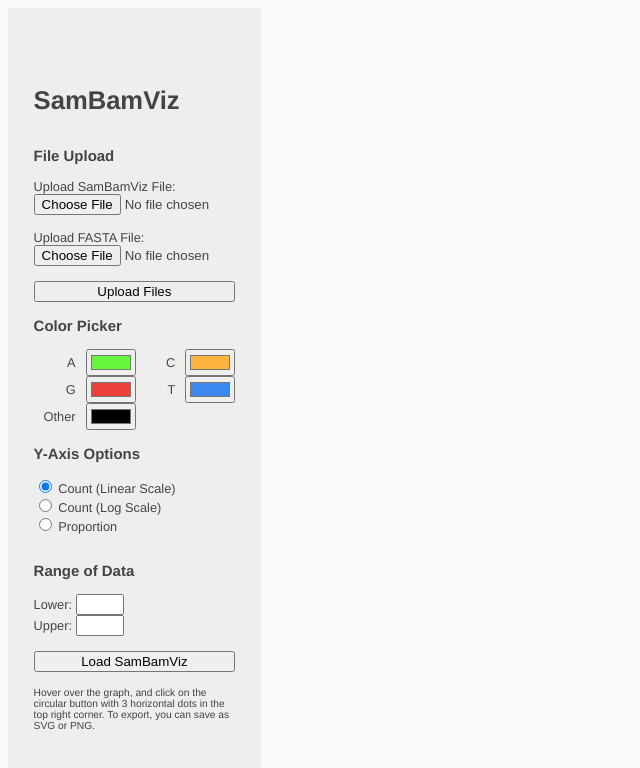
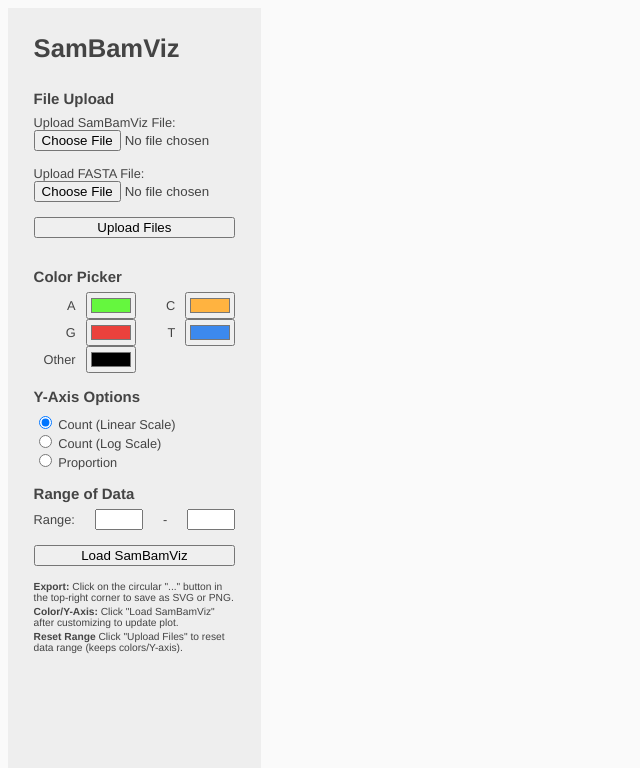
Before and after one commit to CatFish47/NiemaLabGraphSite, a plain HTML site: page index.html in a window 1280 px wide. Shown: the whole page, without its empty margins (0-640 px from the left). Drawn offline with Linux system fonts and the light colour scheme.

Commit message:
Tweak CSS

```diff
--- a/index.html
+++ b/index.html
@@ -15,6 +15,7 @@
         <input type="file" id="fasta-upload" />
         <br />
         <button id="upload-files">Upload Files</button>
+        <br />
         <h3>Color Picker</h3>
         <div id="color-grid">
           <label>A</label>
@@ -55,31 +56,41 @@
         </div>
 
         <h3>Y-Axis Options</h3>
-        <form>
+        <div>
           <input type="radio" id="count-option" name="yaxis" checked="true" />
           <label for="count-option">Count (Linear Scale)</label>
-          <br />
+        </div>
+        <div>
           <input type="radio" id="log-option" name="yaxis" />
           <label for="log-option">Count (Log Scale)</label>
-          <br />
+        </div>
+        <div>
           <input type="radio" id="proportion-option" name="yaxis" />
           <label for="proportion-option">Proportion</label>
-        </form>
+        </div>
         <h3>Range of Data</h3>
         <div id="range-selector">
-          <span>Lower:</span>
+          <span>Range: </span>
           <input type="number" id="lower-bound" min="0" max="0" />
-          <br />
-          <span>Upper:</span>
+          <span>-</span>
           <input type="number" id="upper-bound" min="0" max="0" />
         </div>
         <br />
         <button id="loadGraph">Load SamBamViz</button>
         <br />
-        <div id="info">
-          Hover over the graph, and click on the circular button with 3
-          horizontal dots in the top right corner. To export, you can save as
-          SVG or PNG.
+        <div id="info-box">
+          <div>
+            <b>Export:</b> Click on the circular "..." button in the top-right
+            corner to save as SVG or PNG.
+          </div>
+          <div>
+            <b>Color/Y-Axis:</b> Click "Load SamBamViz" after customizing to
+            update plot.
+          </div>
+          <div>
+            <b>Reset Range</b> Click "Upload Files" to reset data range (keeps
+            colors/Y-axis).
+          </div>
         </div>
       </div>
       <div id="graph">
--- a/main.js
+++ b/main.js
@@ -116,7 +116,9 @@ function setVegaScheme() {
 }
 
 function checkIssues(lowBounds, highBounds) {
-    if (!FILE_STATUS.sbv || !FILE_STATUS.fas) {
+    const fasFile = document.getElementById('fasta-upload').files[0];
+
+    if (!FILE_STATUS.sbv || (fasFile && !FILE_STATUS.fas)) {
         return CHECK_FILES_ERR;
     }
 
--- a/styles.css
+++ b/styles.css
@@ -2,6 +2,11 @@ body {
   font-family: 'Helvetica', 'Arial', sans-serif;
   color: #444444;
   background-color: hsl(0, 0%, 98%);
+}
+
+h1,
+h3 {
+  margin: 1em 0 0.5em 0;
 }
 
 #layout {
@@ -15,7 +20,7 @@ body {
   height: 100%;
   display: flex;
   flex-direction: column;
-  justify-content: center;
+  justify-content: flex-start;
   padding: 0 2vw;
   background-color: #eee;
   font-size: 0.8em;
@@ -52,6 +57,15 @@ body {
   margin-bottom: auto;
 }
 
-#info {
+#range-selector {
+  display: flex;
+  align-items: center;
+  justify-content: space-between;
+}
+
+#info-box {
   font-size: 0.8em;
+  display: flex;
+  flex-direction: column;
+  gap: 0.3em;
 }
```
